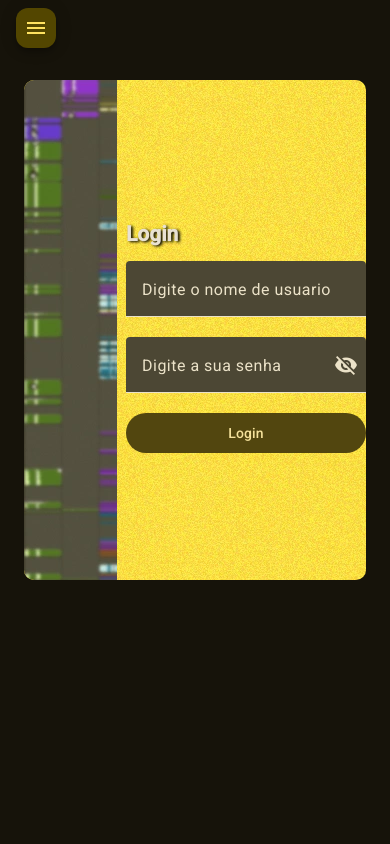
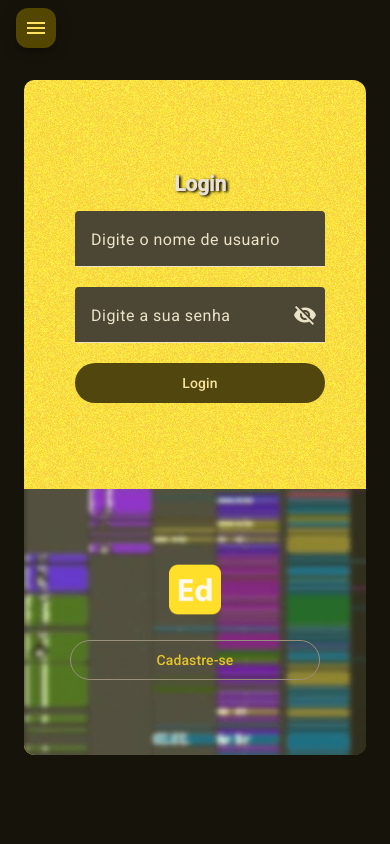
Before and after one commit to thecoaty/editto, an Angular app: page /login in a window 390 px wide. Shown: the top 844 px of the page. Built offline with nearby package versions, Linux system fonts and the light colour scheme.

Commit message:
modificando o layout do login

```diff
--- a/src/app/app.html
+++ b/src/app/app.html
@@ -1,4 +1,7 @@
-<app-menu-lateral>
-  <router-outlet />
-</app-menu-lateral>
-<app-footer></app-footer>
+<div class="wrapper-app">
+  <app-menu-lateral class="content">
+    <router-outlet />
+  </app-menu-lateral>
+  <app-footer></app-footer>
+
+</div>
--- a/src/app/app.scss
+++ b/src/app/app.scss
@@ -0,0 +1,8 @@
+.wrapper-app {
+  display: flex;
+  flex-direction: column;
+  min-height: 100vh;
+}
+.content {
+  flex: 1;
+}
--- a/src/app/pages/login/login.html
+++ b/src/app/pages/login/login.html
@@ -1,8 +1,5 @@
 <section>
     <form class="login-form" #loginForm="ngForm" (ngSubmit)="onSubmit()">
-        <div class="editto-layout-login">
-            <img class="layout-img" src="login-layout.webp">
-        </div>
         <div class="login-form-inputs">
             <h1>Login</h1>
             <mat-form-field>
@@ -20,6 +17,12 @@
             </mat-form-field>
 
                 <button matButton="tonal" type="submit">Login</button>
+        </div>
+            <div class="editto-layout-login">
+                <img class="logoEditto" src="editto.png" alt="logoEditto">
+
+                <button class="btn-cadastro" matButton="outlined" type="button" >Cadastre-se</button>
+
             </div>
-    </form>
+        </form>
 </section>
--- a/src/app/pages/login/login.scss
+++ b/src/app/pages/login/login.scss
@@ -1,33 +1,74 @@
 section{
-    height: 100vh;
-    display: flex;
-    justify-content: center;
+    height: 80vh;
 }
 .editto-layout-login{
-    overflow: hidden;
-    width: 30%;
+    background-image: url(/login-layout.webp);
+    background-repeat: no-repeat;
+    background-size: cover;
+    width: 70%;
     height: 100%;
-    border-radius: 10px 0 0 10px;
+    border-radius: 0 10px 10px 0;
+    display: flex;
+    align-items: center;
+    justify-content: center;
+    flex-direction: column;
+    gap: 25px;
 }
 
+.btn-cadastro{
+    width: 90%;
+}
+
+.logoEditto{
+    max-width: 300px;
+    width: 50%;
+}
 
 h1{
     text-shadow: 2px 1px 3px black;
 }
 .login-form{
+    min-width: 150px;
     gap: 9px;
-    max-width: 500px;
-    min-width: 300px;
     width: 100%;
-    max-height: 500px;
     height: 100%;
     display: flex;
     flex-direction: row;
+    justify-content: space-between;
     align-items: center;
     background-image: url(/banner.webp);
-    border-radius: 10px;
+    border-radius: 10px 13px 13px 10px;
 }
 .login-form-inputs{
+    margin-left: 10px;
+    width: 30%;
     display: flex;
     flex-direction: column;
+    justify-content: center;
+    align-items: center;
 }
+mat-form-field, button{
+    max-width: 250px;
+    width: 100%;
+}
+
+
+@media (max-width: 850px){
+    .login-form{
+        flex-direction: column;
+    }
+    .login-form-inputs{
+        border-radius: 10px 10px 13px 13px;
+        width: 100%;
+        height: 60%;
+    }
+    .editto-layout-login{
+        border-radius: 0px 0px 10px 10px;
+        width: 100%;
+        height: 40%;
+    }
+    .logoEditto{
+        width: 15%;
+    }
+
+}
--- /dev/null
+++ b/src/app/shared/projeto/projeto.html
@@ -0,0 +1 @@
+<p>projeto works!</p>
```
Also changed, not shown: src/app/shared/projeto/projeto.ts (added, +11 -0 lines), src/app/shared/projeto/projeto.scss (added), 1 other file (tests, documents, lock files or other folders).
